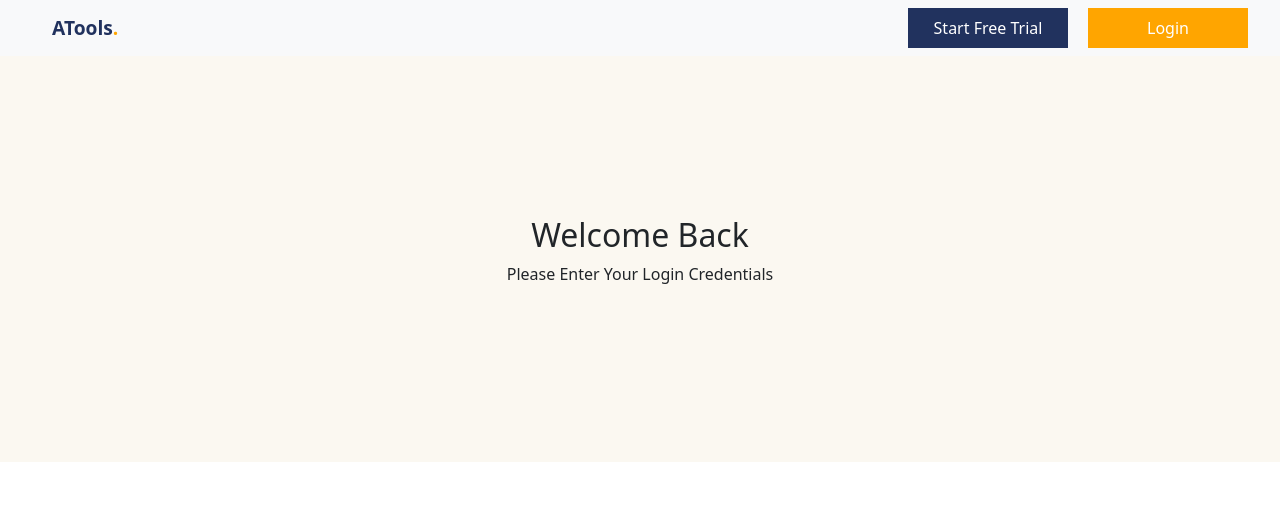
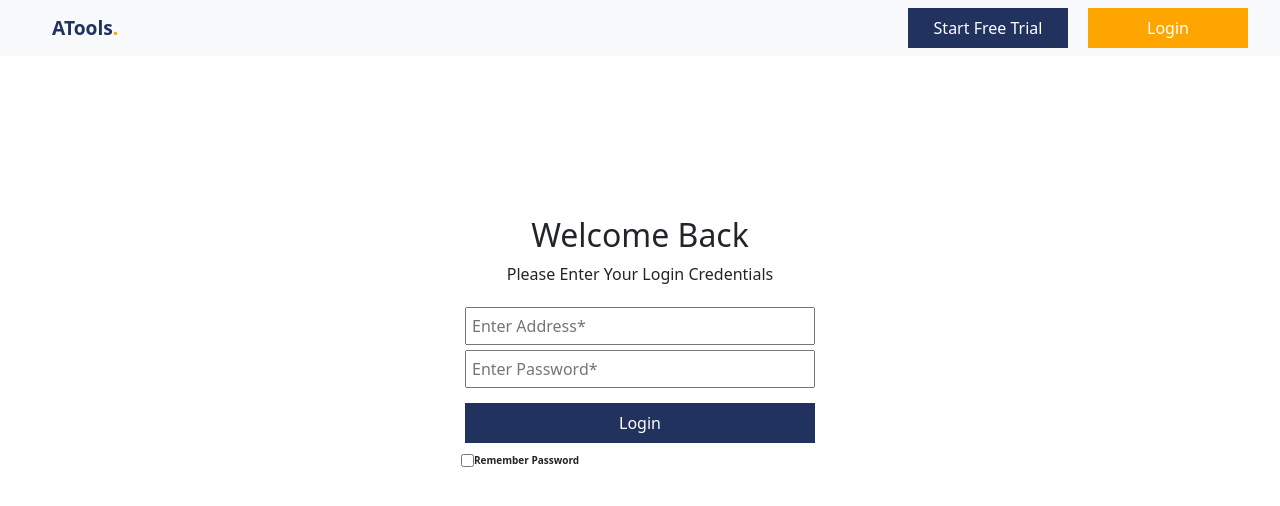
Before and after one commit to anuragyadav20062002/reactjs-login-page-assesment, a React (Create React App) app: page / in a window 1280 px wide. Shown: the top 506 px of the page. Built offline with nearby package versions, Linux system fonts and the light colour scheme.

Commit message:
added login button and checkbox

```diff
--- a/src/Components/Login.jsx
+++ b/src/Components/Login.jsx
@@ -1,3 +1,5 @@
+/* eslint-disable jsx-a11y/anchor-has-content */
+/* eslint-disable jsx-a11y/anchor-is-valid */
 import React from "react"
 
 const Login = () => {
@@ -7,6 +9,21 @@ const Login = () => {
         <div className="Login_Form">
           <h2>Welcome Back</h2>
           <p>Please Enter Your Login Credentials</p>
+          <input
+            type="text"
+            placeholder="Enter Address*"
+            className="input_address"
+          />
+          <input
+            type="password"
+            placeholder="Enter Password*"
+            className="input_password"
+          />
+          <button className="login_button">Login</button>
+        </div>
+        <div className="checkbox_items">
+          <input type="checkbox" className="checkBox" />
+          <span className="checkbox-text">Remember Password</span>
         </div>
       </div>
     </>
--- a/src/index.css
+++ b/src/index.css
@@ -42,17 +42,64 @@ body {
   .button2 {
     display: none;
   }
+  .checkbox-text {
+    font-size: x-small;
+  }
 }
-.Main_body {
-  background-color: #fbf8f1;
-}
+
 .Login_Form {
   display: flex;
   flex-direction: column;
   justify-content: center;
   text-align: center;
-  padding: 20vh 0;
+  padding-top: 20vh;
 }
 p {
   font-weight: 500;
 }
+.input_address {
+  width: 350px;
+  justify-content: center;
+
+  align-items: center;
+  margin: 5px auto;
+  padding: 5px;
+}
+.input_password {
+  width: 350px;
+  justify-content: center;
+
+  align-items: center;
+  margin: auto;
+  margin-bottom: 5px;
+  padding: 5px;
+}
+
+.checkbox-text {
+  font-size: x-small;
+  font-weight: 600;
+  margin-right: 240px;
+}
+.forgot-pass {
+  font-size: x-small;
+  font-weight: 500;
+
+  text-decoration: none;
+}
+.login_button {
+  width: 350px;
+  justify-content: center;
+  align-items: center;
+  margin: 10px auto;
+  height: 40px;
+  border: none;
+  background-color: #21325e;
+  color: white;
+  font-weight: 500;
+}
+
+.checkbox_items {
+  display: flex;
+  justify-content: center;
+  align-items: center;
+}
```
